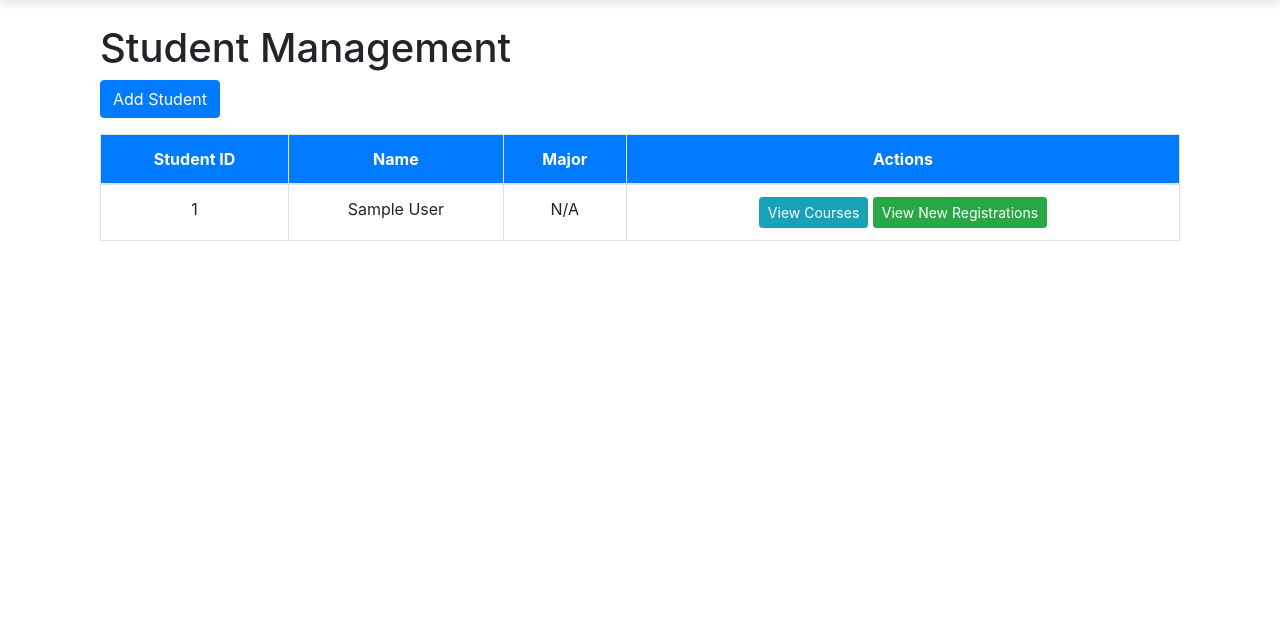
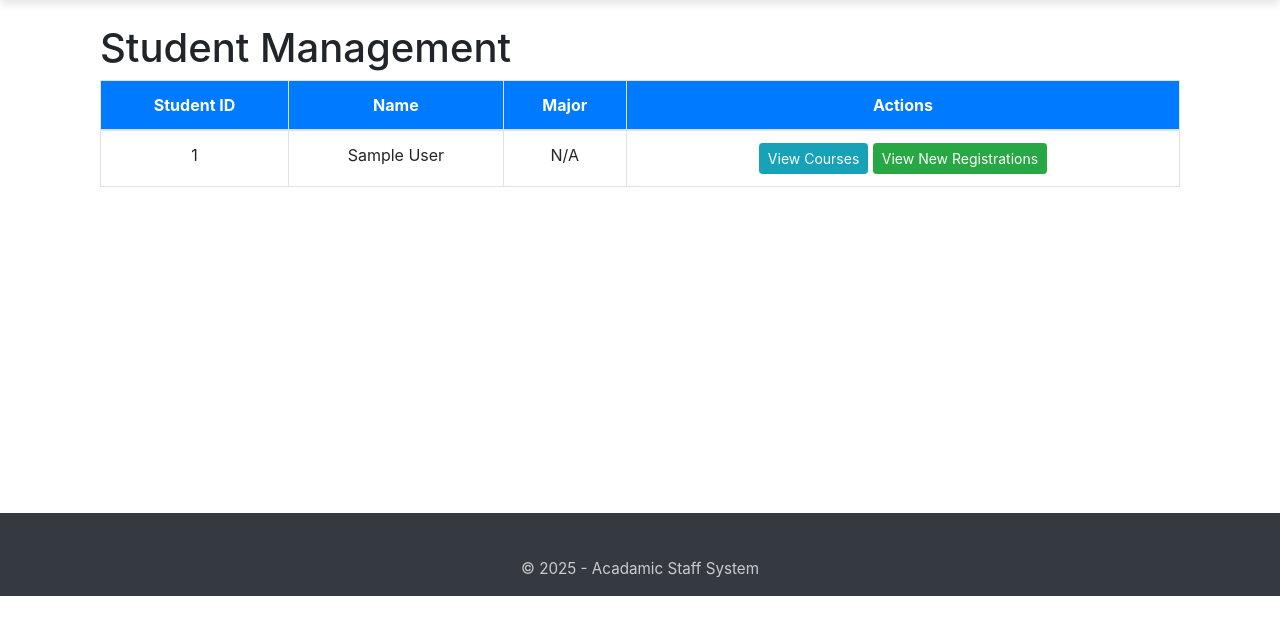
Before and after one commit to linhmt13113/recommender_course_registration, a Laravel app: page /giaovu/viewsinhvien in a window 1280 px wide. Shown: the part 132-767 px from the top of the page. Run offline with Laravel 12, Linux system fonts and the light colour scheme; the visitor is signed in with stand-in values (Sample User, id 1); data comes from the database, SQL or seed files in the repository; data that the repository does not hold is empty.

Commit message:
change some UI

```diff
--- a/app/Http/Controllers/Student/MainStudentController.php
+++ b/app/Http/Controllers/Student/MainStudentController.php
@@ -166,7 +166,7 @@
         $mergedCurriculum = collect(array_merge($curriculumArr, $defaultElectivesArr))
             ->sortBy('recommended_semester');
 
-        return view('student.curriculum', compact('curriculum', 'mergedCurriculum', 'student'));
+        return view('student.curriculum', compact('curriculum', 'mergedCurriculum', 'student'))->with('student', $student);
     }
 
 }
--- a/resources/views/academic_staff/students/index.blade.php
+++ b/resources/views/academic_staff/students/index.blade.php
@@ -10,7 +10,6 @@
         <div class="alert alert-success">{{ session('success') }}</div>
     @endif
 
-    <a href="{{ route('sinhvien.create') }}" class="btn btn-primary mb-3">Add Student</a>
 
     <table class="table table-bordered">
         <thead>
--- a/resources/views/layouts/app.blade.php
+++ b/resources/views/layouts/app.blade.php
@@ -10,6 +10,11 @@
     <link rel="icon" href="{{ asset('icons.png') }}" type="image/png">
     <link href="https://cdn.jsdelivr.net/npm/bootstrap@4.5.2/dist/css/bootstrap.min.css" rel="stylesheet">
     @stack('styles')
+    <style>
+        .container.mt-4 {
+            margin-bottom: 300px;
+        }
+    </style>
 </head>
 
 <body>
--- a/resources/views/layouts/apps.blade.php
+++ b/resources/views/layouts/apps.blade.php
@@ -9,6 +9,11 @@
     <link rel="stylesheet" href="{{ asset('template/css/admins/admin.css') }}">
     <link href="https://cdn.jsdelivr.net/npm/bootstrap@4.5.2/dist/css/bootstrap.min.css" rel="stylesheet">
     @stack('styles')
+    <style>
+        .container.mt-4 {
+            margin-bottom: 326px;
+        }
+    </style>
 </head>
 
 <body>
@@ -35,6 +40,12 @@
         @yield('content')
     </div>
 
+    <footer class="mt-4 text-center">
+        <div class="container">
+            <p>&copy; {{ date('Y') }} - Acadamic Staff System</p>
+        </div>
+    </footer>
+
     <script src="https://code.jquery.com/jquery-3.5.1.slim.min.js"></script>
     <script src="https://cdn.jsdelivr.net/npm/bootstrap@4.5.2/dist/js/bootstrap.bundle.min.js"></script>
     <script src="{{ asset('template/js/.js') }}"></script>
--- a/resources/views/layouts/lecturer.blade.php
+++ b/resources/views/layouts/lecturer.blade.php
@@ -10,6 +10,11 @@
     <link rel="icon" href="{{ asset('icons.png') }}" type="image/png">
     <link href="https://cdn.jsdelivr.net/npm/bootstrap@5.1.3/dist/css/bootstrap.min.css" rel="stylesheet">
     @stack('styles')
+    <style>
+        .container.mt-4 {
+            margin-bottom: 300px;
+        }
+    </style>
 </head>
 
 <body>
```
